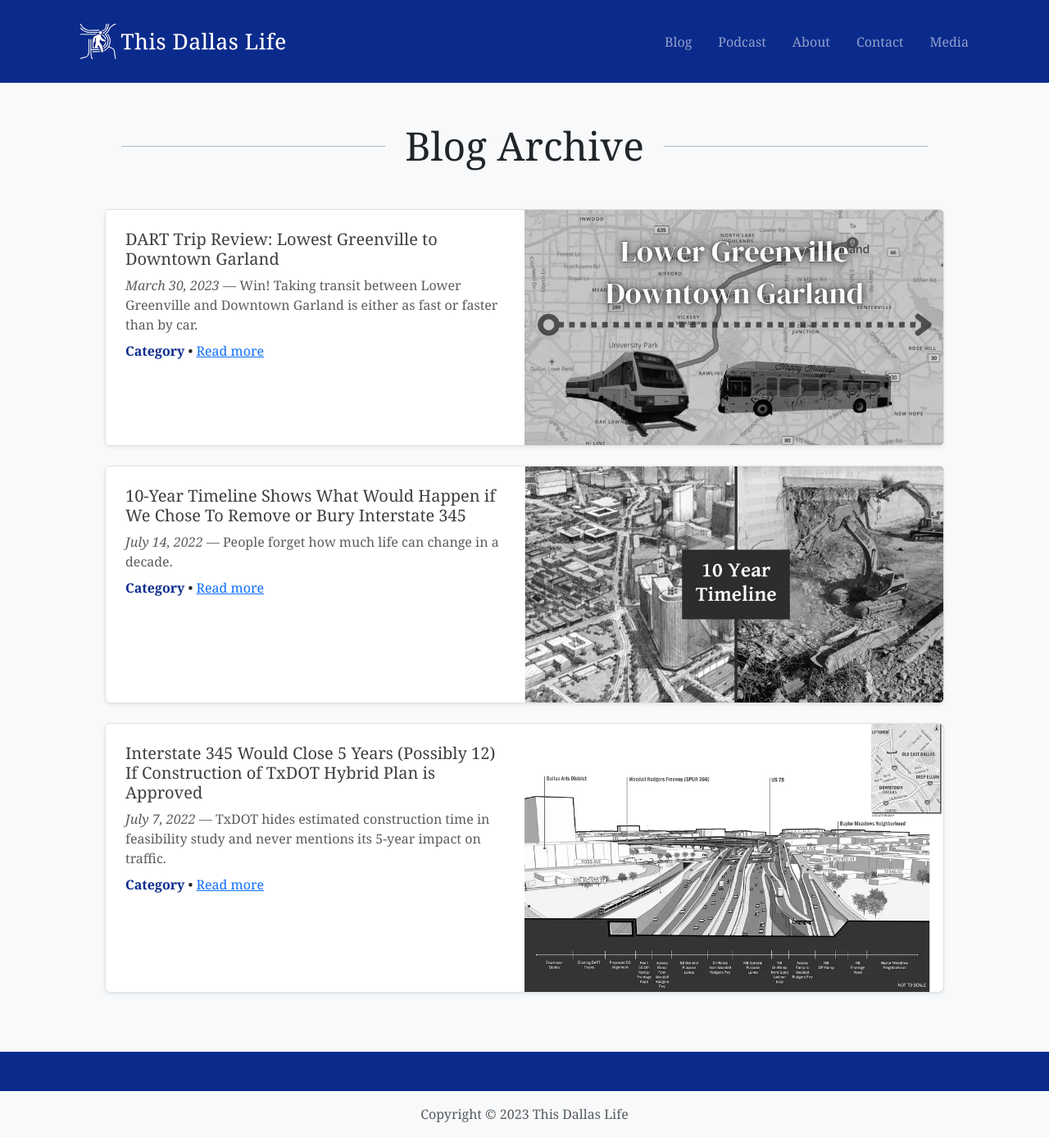
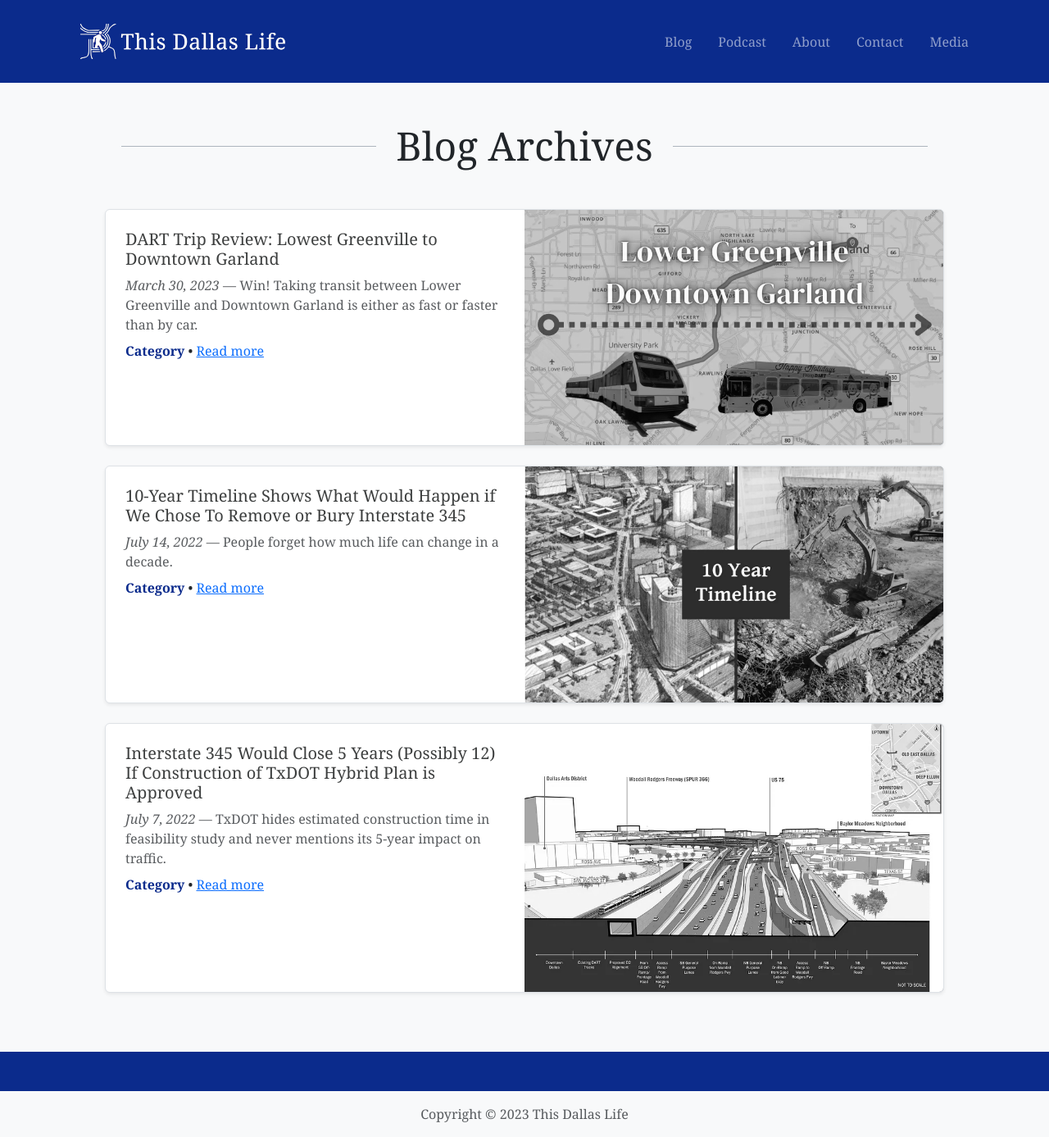
Before and after one commit to DallasUrbanists/dallasurbanists.com, a Jekyll site: the page built from blog.html, in a window 1280 px wide. Shown: the whole page at 82% size. Built offline with Jekyll 4.4.1, drawn with Linux system fonts in a browser that asks for light colours.

Commit message:
Introduce an abstract feed layout
Refactor blog layout to "extend" it

```diff
--- /dev/null
+++ b/_layouts/feed.html
@@ -0,0 +1,12 @@
+---
+layout: default
+---
+
+<div class="container-fluid px-lg-5 py-5 bg-light">
+    <div class="mx-auto" style="max-width: 1024px;">
+        <h1 class="text-center display-5 lined-heading mb-5">
+            <span>{{ page.heading }}</span>
+        </h1>
+        {% include posts.html tag=page.tag_feed%}
+    </div>
+  </div>
--- a/blog.html
+++ b/blog.html
@@ -1,10 +1,4 @@
 ---
-layout: default
+layout: feed
+heading: Blog Archives
 ---
-
-<div class="container-fluid px-lg-5 py-5 bg-light">
-  <div class="mx-auto" style="max-width: 1024px;">
-      <h1 class="text-center display-5 lined-heading mb-5"><span>Blog Archive</span></h1>
-      {% include posts.html %}
-  </div>
-</div>
```
